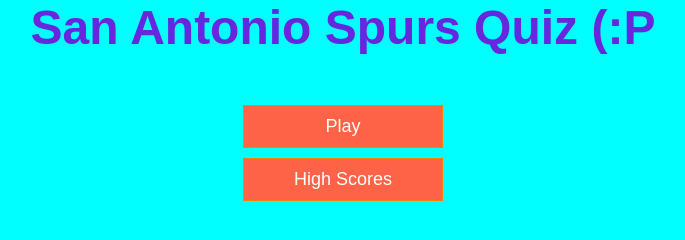
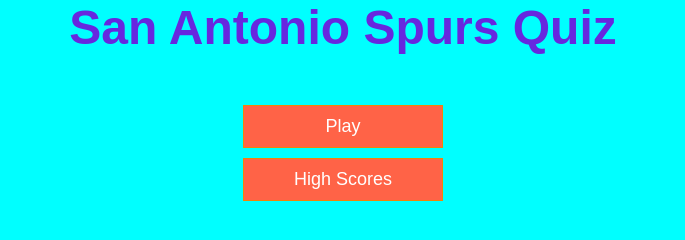
Before and after one commit to Jiovanie09/homework, a plain HTML site: page Timed-Quiz/home.html in a window 1280 px wide. Shown: the whole page, without its empty margins (297-982 px from the left). Drawn offline with Linux system fonts and the light colour scheme.

Commit message:
Update home.html

```diff
--- a/Timed-Quiz/home.html
+++ b/Timed-Quiz/home.html
@@ -9,7 +9,7 @@
 <body>
     <div class="container">
         <div id="home" class="flex-center flex-column">
-            <h1>San Antonio Spurs Quiz (:P</h1>
+            <h1>San Antonio Spurs Quiz </h1>
             <a class= "btn" href="quiz.html" >Play</a>
             <a class="btn" href="highscores.html">High Scores</a>
 
```
